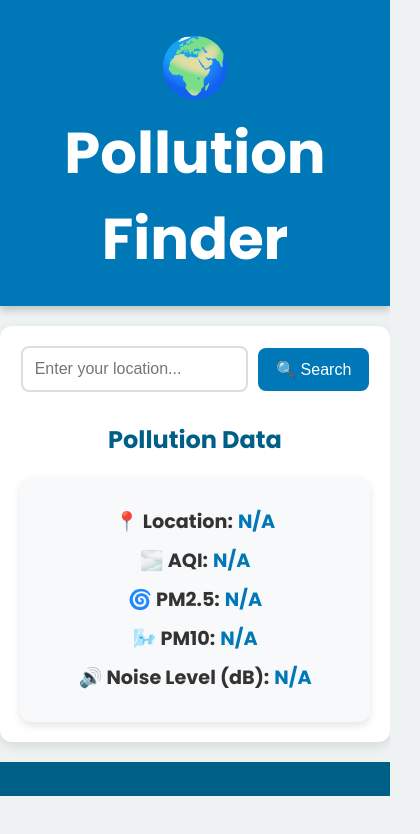
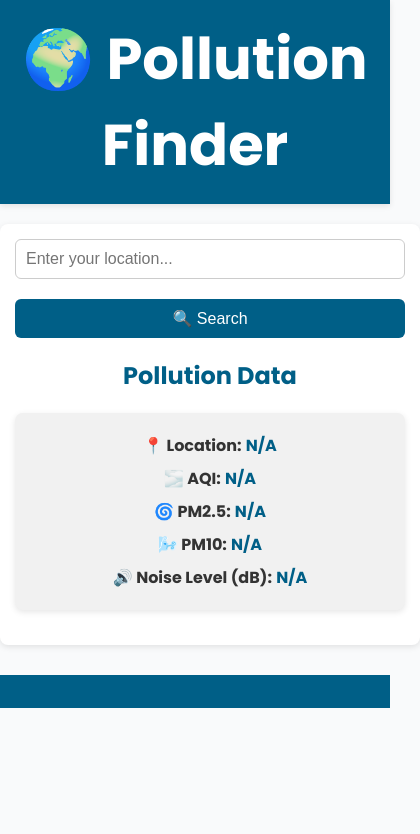
Before and after one commit to AneeshDeokar/Pollution-App, a plain HTML site: page index.html in a window 390 px wide. Shown: the whole page, 420 px wide, since content can reach past the window. Drawn offline with Linux system fonts and the light colour scheme.

Commit message:
Update style.css

```diff
--- a/style.css
+++ b/style.css
@@ -3,21 +3,22 @@ body {
   font-family: 'Poppins', sans-serif;
   margin: 0;
   padding: 0;
-  background-color: #eef2f3;
+  background-color: #f9fafb; /* Soft background for a minimal look */
   color: #333;
 }
 
 header {
-  background-color: #0077b6;
+  background-color: #005f87; /* Darker shade for subtle elegance */
   color: white;
-  padding: 1.5rem;
+  padding: 1rem;
   text-align: center;
   font-size: 1.8rem;
-  box-shadow: 0px 4px 8px rgba(0, 0, 0, 0.2);
+  box-shadow: 0px 2px 6px rgba(0, 0, 0, 0.1); /* Softer shadow for a lighter look */
 }
 
 header h1 {
   margin: 0;
+  font-weight: 600;
 }
 
 .container {
@@ -25,8 +26,8 @@ header h1 {
   margin: 20px auto;
   padding: 20px;
   background: white;
-  box-shadow: 0 4px 12px rgba(0, 0, 0, 0.1);
-  border-radius: 12px;
+  box-shadow: 0 2px 6px rgba(0, 0, 0, 0.1);
+  border-radius: 8px;
   animation: fadeIn 1s ease-in-out;
 }
 
@@ -43,39 +44,39 @@ header h1 {
 
 .search-bar {
   display: flex;
-  justify-content: center;
+  justify-content: space-between;
   align-items: center;
-  margin-bottom: 30px;
+  margin-bottom: 20px;
+  gap: 10px; /* Reduce space between input and button */
 }
 
 .search-bar input {
-  padding: 12px;
-  width: 65%;
-  border: 2px solid #ddd;
-  border-radius: 8px;
-  margin-right: 10px;
+  padding: 10px;
+  width: 70%;
+  border: 1px solid #ccc;
+  border-radius: 6px;
   font-size: 1rem;
   outline: none;
   transition: border-color 0.3s;
 }
 
 .search-bar input:focus {
-  border-color: #0077b6;
+  border-color: #005f87;
 }
 
 .search-bar button {
-  padding: 12px 18px;
-  background-color: #0077b6;
+  padding: 10px 15px;
+  background-color: #005f87;
   color: white;
   border: none;
-  border-radius: 8px;
+  border-radius: 6px;
   font-size: 1rem;
   cursor: pointer;
   transition: background-color 0.3s, transform 0.2s;
 }
 
 .search-bar button:hover {
-  background-color: #005f87;
+  background-color: #00496a;
   transform: scale(1.05);
 }
 
@@ -91,28 +92,59 @@ header h1 {
 }
 
 .card {
-  background-color: #f8f9fa;
-  padding: 20px;
-  border-radius: 12px;
-  box-shadow: 0 4px 8px rgba(0, 0, 0, 0.1);
+  background-color: #f1f1f1;
+  padding: 15px;
+  border-radius: 8px;
+  box-shadow: 0 2px 6px rgba(0, 0, 0, 0.1);
   font-size: 1.1rem;
+  margin-bottom: 20px;
 }
 
 .card p {
-  margin: 10px 0;
-  font-size: 1.2rem;
+  margin: 8px 0;
 }
 
 .card span {
-  font-weight: 700;
-  color: #0077b6;
+  font-weight: 600;
+  color: #005f87;
 }
 
 footer {
   text-align: center;
-  margin-top: 20px;
+  margin-top: 30px;
   padding: 10px;
   background-color: #005f87;
   color: white;
   font-size: 0.9rem;
 }
+
+/* Responsiveness */
+@media (max-width: 768px) {
+  .container {
+    padding: 15px;
+    width: 100%;
+  }
+
+  .search-bar {
+    flex-direction: column; /* Stack input and button vertically */
+    align-items: stretch; /* Make input and button fill the container */
+  }
+
+  .search-bar input {
+    width: 100%;
+    margin-bottom: 10px;
+  }
+
+  .search-bar button {
+    width: 100%;
+  }
+
+  .card {
+    font-size: 1rem;
+    padding: 12px;
+  }
+
+  footer {
+    font-size: 0.8rem;
+  }
+}
```
